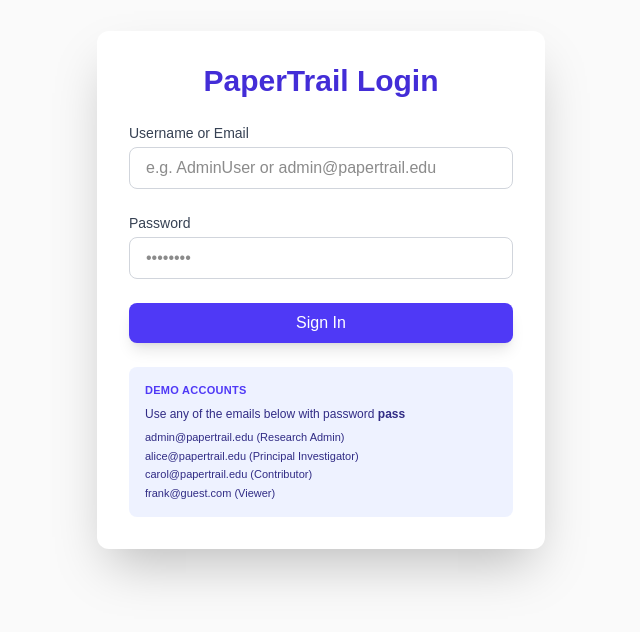
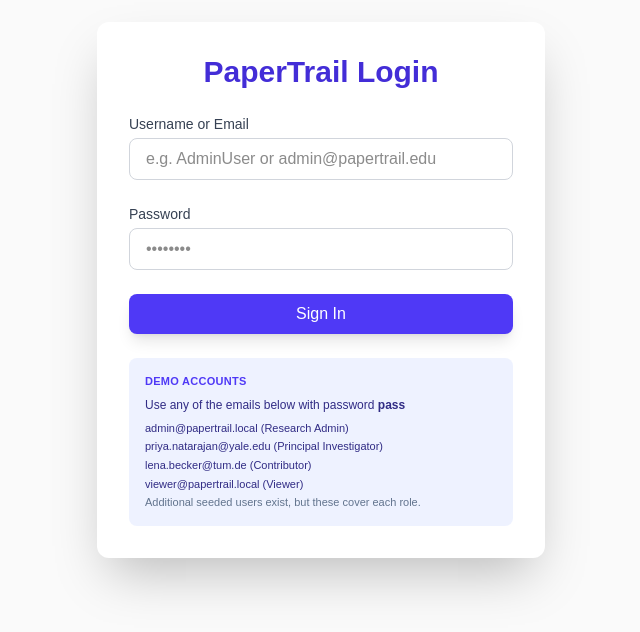
Before and after one commit to Dimcirui/Paper-Trail, a Next.js app in the folder papertrail-app/: page /login in a window 1280 px wide. Shown: the part 110-742 px from the top of the page, without its empty margins (319-959 px from the left). Built offline with nearby package versions, Linux system fonts and the light colour scheme.

Commit message:
fix: readme update

```diff
--- a/papertrail-app/src/app/login/components/LoginForm.tsx
+++ b/papertrail-app/src/app/login/components/LoginForm.tsx
@@ -110,10 +110,11 @@ export default function LoginForm({ redirectTo = '/dashboard' }: LoginFormProps)
             <span className="font-semibold">pass</span>
           </p>
           <div className="grid gap-1 text-[11px]">
-            <p>admin@papertrail.edu (Research Admin)</p>
-            <p>alice@papertrail.edu (Principal Investigator)</p>
-            <p>carol@papertrail.edu (Contributor)</p>
-            <p>frank@guest.com (Viewer)</p>
+            <p>admin@papertrail.local (Research Admin)</p>
+            <p>priya.natarajan@yale.edu (Principal Investigator)</p>
+            <p>lena.becker@tum.de (Contributor)</p>
+            <p>viewer@papertrail.local (Viewer)</p>
+            <p className="text-slate-500">Additional seeded users exist, but these cover each role.</p>
           </div>
         </div>
       </div>
```
Also changed, not shown: 1 other file (tests, documents, lock files or other folders).
